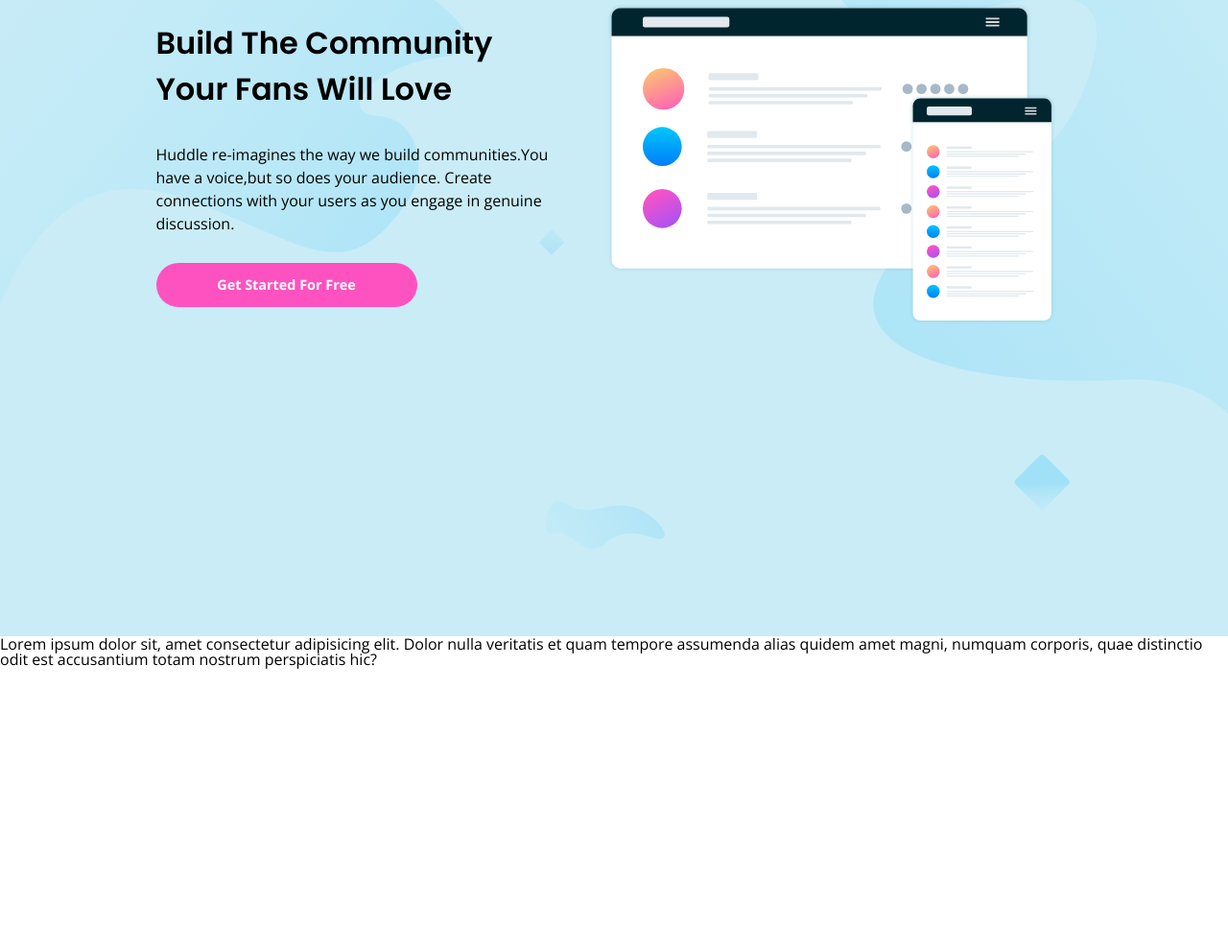
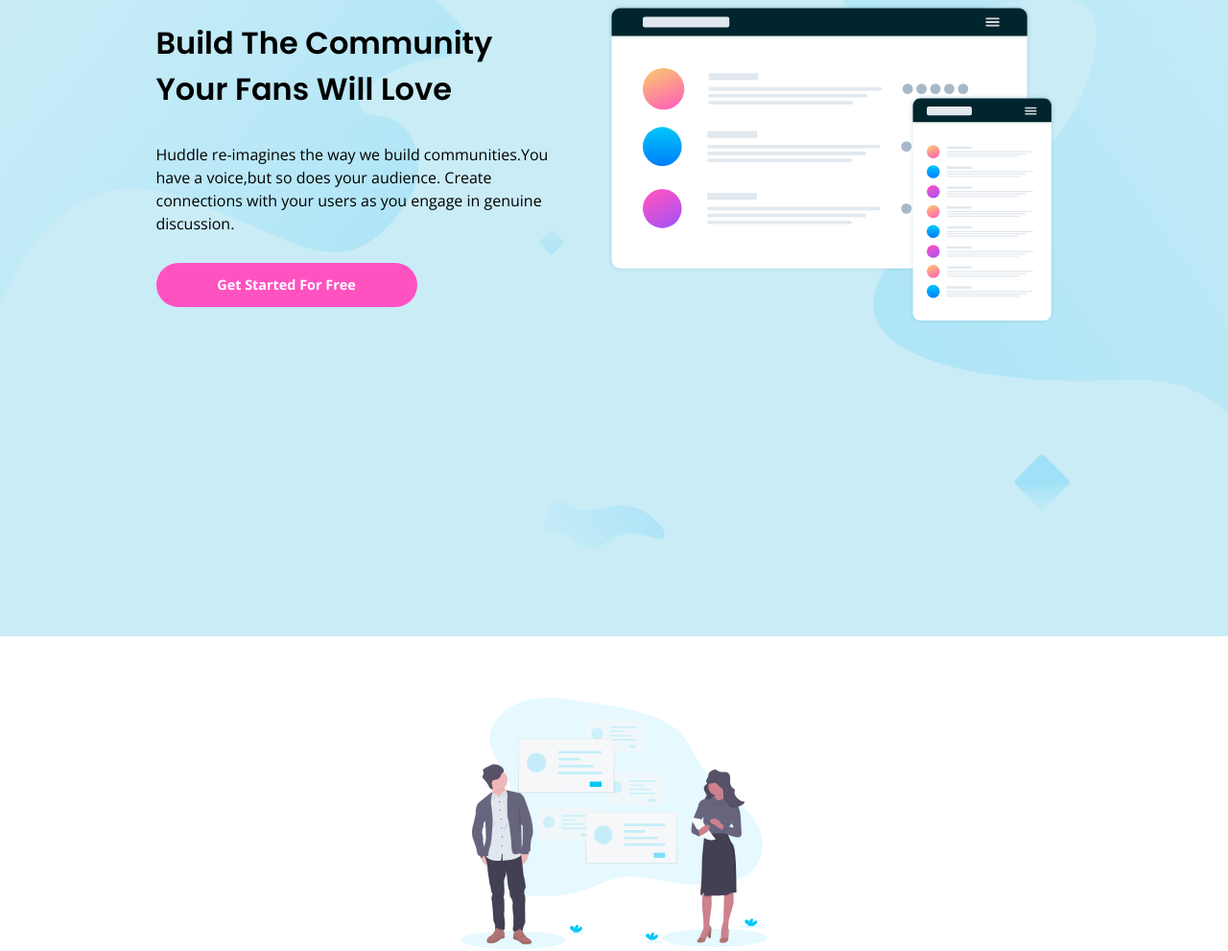
Before and after one commit to webstormcam/Huddle_Landing_page_with_alternating_feature_blocks, a plain HTML site: page index.html in a window 1280 px wide. Shown: the part 137-1128 px from the top of the page at 96% size. Before the commit the page ends 835 px from the top, so only its background shows below. Drawn offline with nearby package versions, Linux system fonts and the light colour scheme.

Commit message:
Starting the image section

```diff
--- a/index.html
+++ b/index.html
@@ -39,9 +39,9 @@
         </div>
     </div>
     <div id="middle">
-        <p>Lorem ipsum dolor sit, amet consectetur adipisicing elit. Dolor nulla veritatis et quam tempore assumenda
-            alias quidem amet magni, numquam corporis, quae distinctio odit est accusantium totam nostrum
-            perspiciatis hic?</p>
+        <div class="image_description">
+            <img class="cartoon_image" src="imgs/illustration-grow-together.svg" alt="">
+        </div>
     </div>
 </body>
 
--- a/style.css
+++ b/style.css
@@ -124,7 +124,15 @@ header{
 
     background-color: #fff;
     width: 100%;
+    display: flex;
+    flex-direction: column;
+    align-items: center;
+    margin-top: 4rem;
 
+}
+
+.cartoon_image{
+    width: 20rem;
 }
 
 
```
